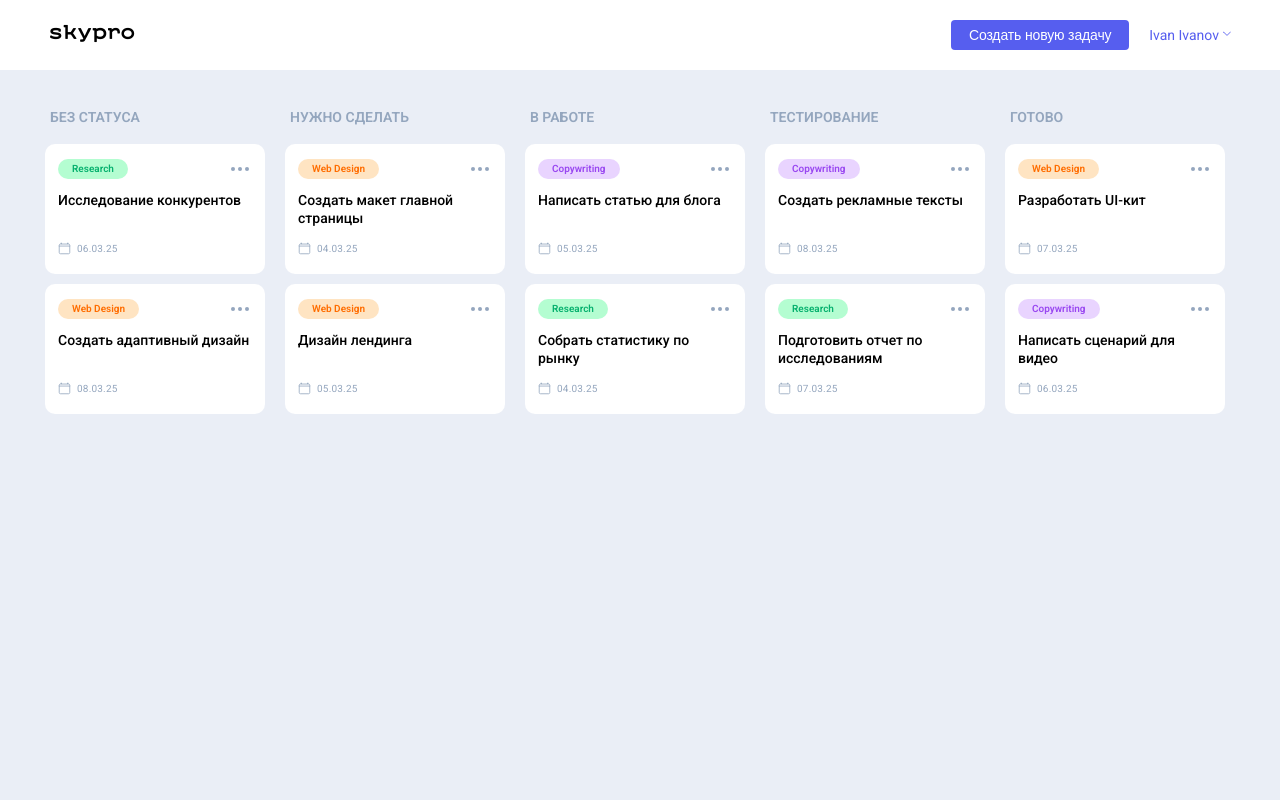
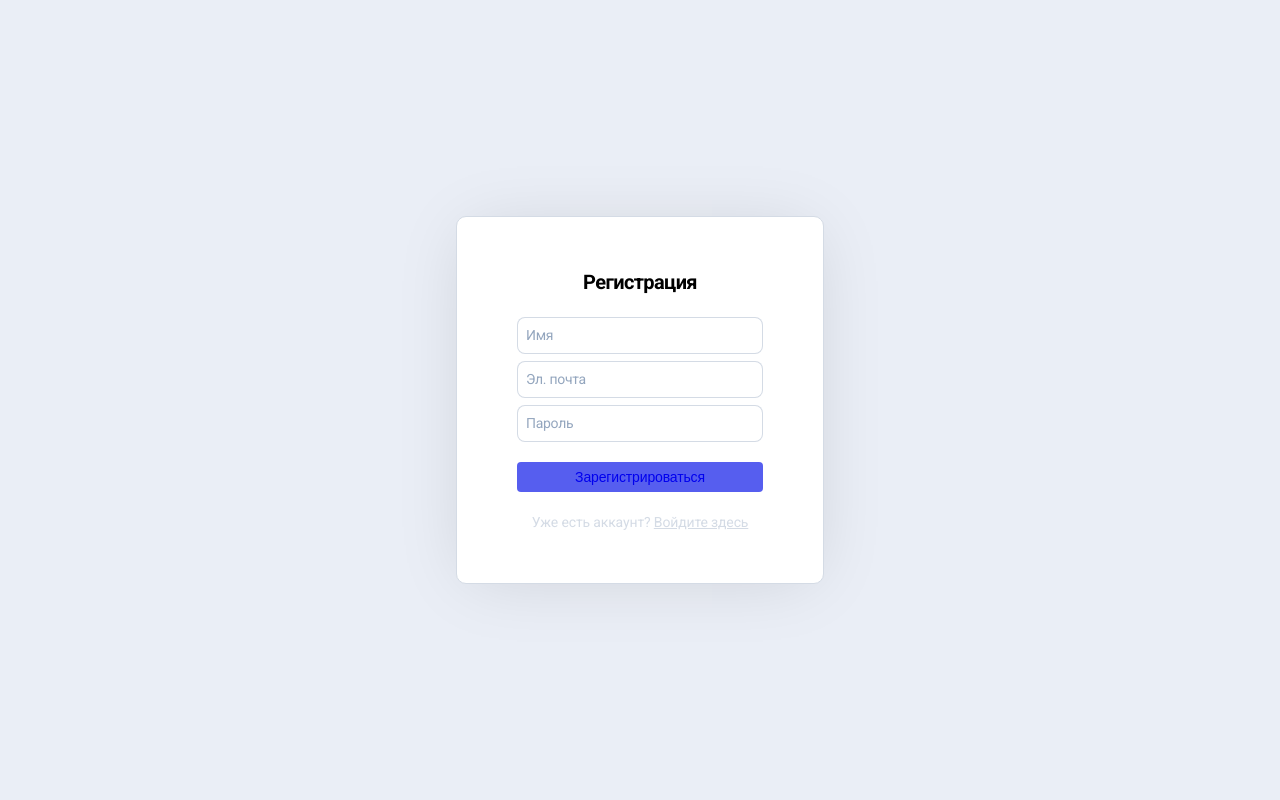
Before and after one commit to nata2864/skypro-kanban, a React (Vite) app: page / in a window 1280 px wide. Shown: the top 800 px of the page. Built offline with nearby package versions, Linux system fonts and the light colour scheme.

Commit message:
Создает и стилизует форму регистрации

```diff
--- a/src/App.jsx
+++ b/src/App.jsx
@@ -1,19 +1,18 @@
 import "./App.css";
-import MainPage from "./components/MainPage/MainPage";
+import MainPage from "./pages/MainPage/MainPage";
 import { GlobalStyle } from "./components/Global.styled";
 import { ThemeProvider } from "styled-components";
 import { theme } from "./const";
+import AuthForm from "./components/AuthForm/AuthForm";
 
 function App() {
-
-  return(
+  return (
     <ThemeProvider theme={theme}>
-        <GlobalStyle />
-        <MainPage />
+      <GlobalStyle />
+      <AuthForm/>
+      <MainPage />
     </ThemeProvider>
-
-    )
-
+  );
 }
 
 export default App;
--- /dev/null
+++ b/src/components/AuthForm/AuthForm.jsx
@@ -0,0 +1,55 @@
+// import { AuthButton } from "../Button.styled";
+import * as S from "./AuthForm.styled"
+import { AuthButton } from "./AuthForm.styled";
+
+function AuthForm() {
+  return (
+    <S.Wrapper>
+      <S.Container>
+        <S.Modal>
+          <S.ModalBlok>
+            <div>
+              <S.Title>Регистрация</S.Title>
+            </div>
+            <S.Form id="formLogUp" action="#">
+              <S.Input
+                className="modal__input first-name"
+                type="text"
+                name="first-name"
+                id="first-name"
+                placeholder="Имя"
+              />
+              <S.Input
+                className="modal__input login"
+                type="text"
+                name="login"
+                id="loginReg"
+                placeholder="Эл. почта"
+              />
+              <S.Input
+                className="modal__input password-first"
+                type="password"
+                name="password"
+                id="passwordFirst"
+                placeholder="Пароль"
+              />
+              <AuthButton
+             $primary
+                id="SignUpEnter"
+              >
+                <a href="../main.html">Зарегистрироваться</a>{" "}
+              </AuthButton>
+              <div className="modal__form-group">
+                <S.ModalText>
+                  Уже есть аккаунт? <S.ModalLink href="signin.html">Войдите здесь</S.ModalLink>
+                </S.ModalText>
+              </div>
+            </S.Form>
+          </S.ModalBlok>
+        </S.Modal>
+      </S.Container>
+    </S.Wrapper>
+  );
+}
+
+export default AuthForm;
--- /dev/null
+++ b/src/components/AuthForm/AuthForm.styled.js
@@ -0,0 +1,116 @@
+import styled from "styled-components";
+import { colorPageTheme } from "../../const";
+import { Button } from "../Button.styled";
+
+export const Wrapper = styled.div`
+  width: 100%;
+  height: 100%;
+  overflow-x: hidden;
+  overflow-y: scroll;
+  background-color: ${colorPageTheme.grey};
+`;
+
+export const Container = styled.div`
+  display: block;
+  width: 100vw;
+  min-height: 100vh;
+  margin: 0 auto;
+`;
+
+export const Modal = styled.div`
+  width: 100%;
+  height: 100%;
+  min-width: 320px;
+  min-height: 100vh;
+  display: flex;
+  flex-direction: column;
+  align-items: center;
+  justify-content: center;
+`;
+
+export const ModalBlok = styled.div`
+  display: block;
+  margin: 0 auto;
+  background-color: #ffffff;
+  max-width: 368px;
+  width: 100%;
+  padding: 50px 60px;
+  border-radius: 10px;
+  border: 0.7px solid #d4dbe5;
+  box-shadow: 0px 4px 67px -12px rgba(0, 0, 0, 0.13);
+  @media (max-width: 375px) {
+    max-width: 368px;
+    width: 100%;
+    padding: 0 16px;
+    border-radius: none;
+    border: none;
+    box-shadow: none;
+  }
+`;
+
+export const Title = styled.h2`
+  text-align: center;
+  font-size: 20px;
+  font-weight: 700;
+  line-height: 30px;
+  letter-spacing: -0.6px;
+  margin-bottom: 20px;
+`;
+export const Form = styled.form`
+  width: 100%;
+  display: flex;
+  flex-direction: column;
+  align-items: center;
+  justify-content: center;
+`;
+
+export const Input = styled.input`
+  width: 100%;
+  min-width: 100%;
+  border-radius: 8px;
+  border: 0.7px solid rgba(148, 166, 190, 0.4);
+  outline: none;
+  padding: 10px 8px;
+  margin-bottom: 7px;
+  &::placeholder {
+    font-family: "Roboto", sans-serif;
+    font-weight: 400;
+    font-size: 14px;
+    line-height: 21px;
+    letter-spacing: -0.28px;
+    color: #94a6be;
+  }
+  & ::-moz-placeholder {
+    font-family: "Roboto", sans-serif;
+    font-weight: 400;
+    font-size: 14px;
+    line-height: 21px;
+    letter-spacing: -0.28px;
+    color: #94a6be;
+  }
+`;
+
+export const AuthButton = styled(Button)`
+  margin-top: 13px;
+  margin-bottom: 20px;
+  @media (max-width: 375px) {
+    height: 40px;
+  }
+`;
+
+export const ModalText = styled.p`
+  color: rgba(148, 166, 190, 0.4);
+  font-size: 14px;
+  font-weight: 400;
+  line-height: 150%;
+  letter-spacing: -0.14px;
+`;
+
+export const ModalLink = styled.a`
+  color: rgba(148, 166, 190, 0.4);
+  font-size: 14px;
+  font-weight: 400;
+  line-height: 150%;
+  letter-spacing: -0.14px;
+  text-decoration: underline;
+`;
--- a/src/components/Button.styled.js
+++ b/src/components/Button.styled.js
@@ -3,7 +3,7 @@ import { buttonSizes, buttonMargins } from "../const";
 
 export const Button = styled.button`
   height: 30px;
-   width: ${({ $size }) => buttonSizes[$size] || "auto"};
+   width: ${({ $size }) => buttonSizes[$size] || "100%"};
   background-color: ${(props) => (props.$primary ? "#565eef" : "transparent")};
   color: ${(props) => (props.$primary ? "#FFFFFF" : "#565eef")};
   float: ${(props) => (props.$float ? "right" : "none")};
--- a/src/const.js
+++ b/src/const.js
@@ -2,7 +2,8 @@ export const buttonSizes = {
   user: "72px",
   exit: "153px",
   new: "178px",
-  newTask:"132px"
+  newTask:"132px",
+  auth:"248px"
 };
 
 export const buttonMargins = {
@@ -23,10 +24,16 @@ export  const theme = {
   background:"#e9d4ff" ,
   color: "#9a48f1"
 },
-gray: {
+grey: {
   background:"#94a6be" ,
   color: "#ffffff"
 }
 
+}
+
+export const colorPageTheme ={
+  light: " #EAEEF6",
+  dark:"#EAEEF6",
+  grey:"#EAEEF6"
 
 }
--- a/src/components/MainPage/MainPage.jsx
+++ b/src/pages/MainPage/MainPage.jsx
@@ -1,7 +1,7 @@
 import { useState, useEffect } from "react";
 import { Wrapper } from "./MainPage.styled";
-import Header from "../Header/Header";
-import Main from "../Main/Main";
+import Header from "../../components/Header/Header";
+import Main from "../../components/Main/Main";
 
 function MainPage() {
   const [loading, setLoading] = useState(true);
```
Also changed, not shown: src/pages/MainPage/MainPage.styled.js (renamed from src/components/MainPage/MainPage.styled.js).
